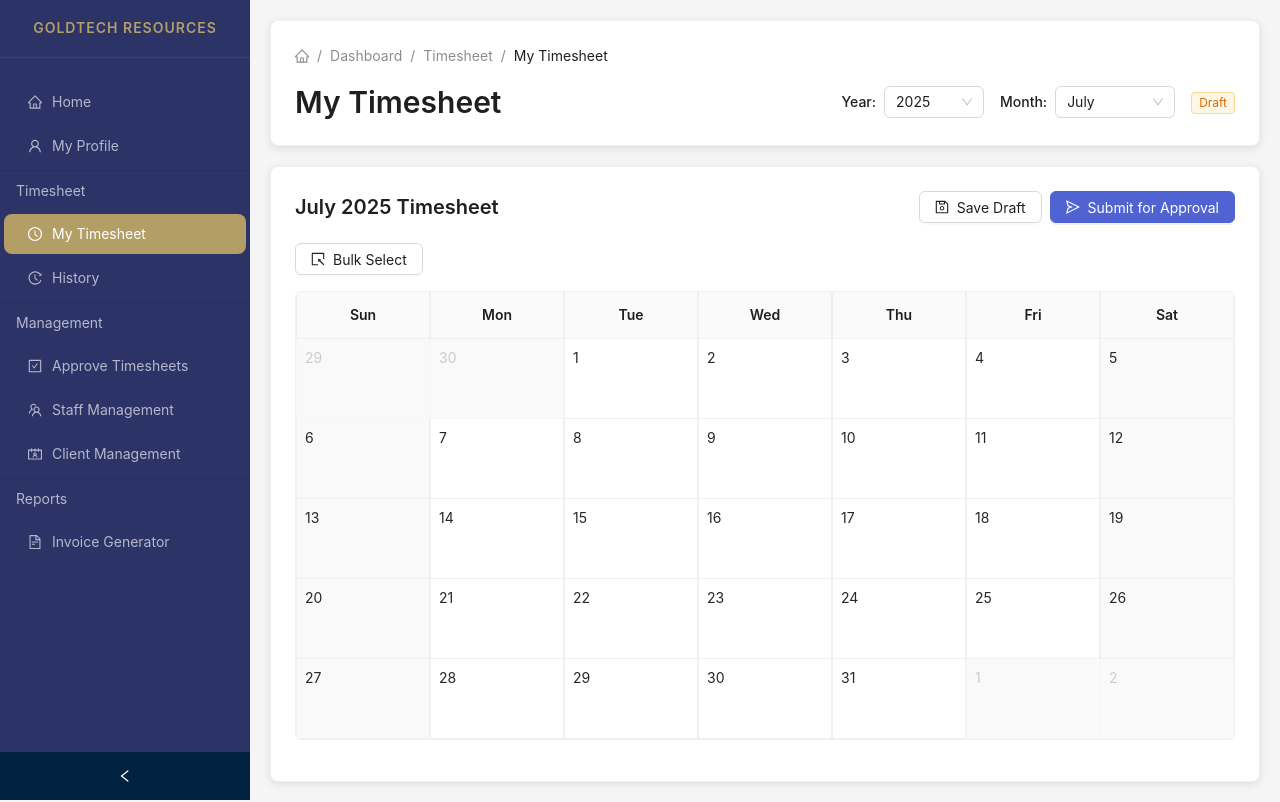
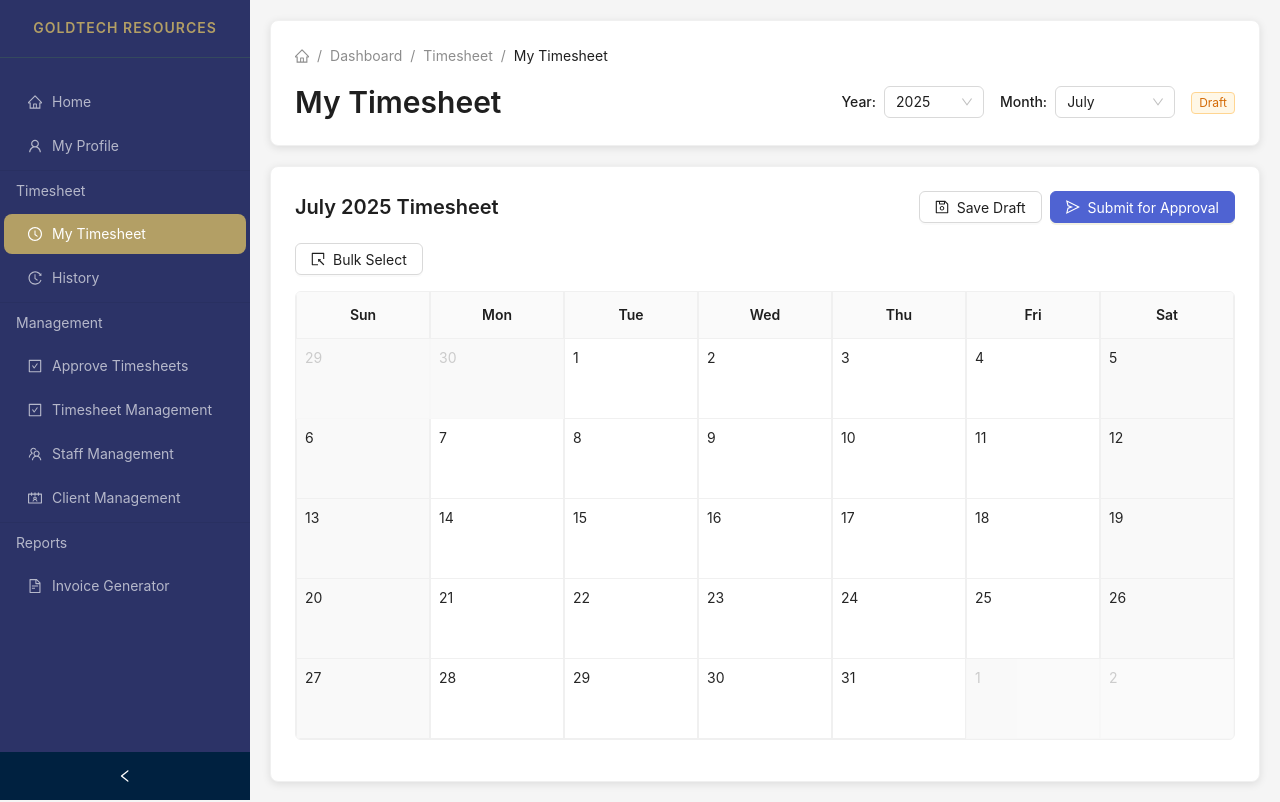
Before and after one commit to manqiie/GTTS, a React (Vite) app in the folder goldtech-timesheet/: page /timesheet in a window 1280 px wide. Built offline with nearby package versions, Linux system fonts and the light colour scheme; the HTML template or start-up script is replaced by a standard one.

Commit message:
update bulk selection remove chours

```diff
--- a/goldtech-timesheet/src/App.jsx
+++ b/goldtech-timesheet/src/App.jsx
@@ -39,6 +39,7 @@ function App() {
                 <Route path="/timesheet" element={<TimesheetPage />} />
                 <Route path="/history" element={<HistoryPlaceholder />} />
                 <Route path="/approve" element={<ApprovePlaceholder />} />
+                <Route path="/timesheet-management" element={<TimesheetPlaceholder />} />
                 <Route path="/employee-management" element={<EmployeeManagementPage />} />
                 <Route path="/employee-management/create" element={<CreateEmployeePage />} />
                 <Route path="/employee-management/edit/:id" element={<EditEmployeePage />} />
@@ -82,6 +83,13 @@ const ApprovePlaceholder = () => (
   </div>
 );
 
+const TimesheetPlaceholder = () => (
+  <div style={{ padding: '50px', textAlign: 'center' }}>
+    <h1>Timesheets management</h1>
+    <p>Timesheet Management page coming soon...</p>
+  </div>
+);
+
 const ClientsPlaceholder = () => (
   <div style={{ padding: '50px', textAlign: 'center' }}>
     <h1>Client Management</h1>
--- a/goldtech-timesheet/src/components/Sidebar.jsx
+++ b/goldtech-timesheet/src/components/Sidebar.jsx
@@ -62,6 +62,11 @@ function Sidebar({ collapsed, setCollapsed }) {
       label: 'Approve Timesheets',
     },
     {
+      key: 'timesheet-management',
+      icon: <CheckSquareOutlined />,
+      label: 'Timesheet Management',
+    },
+    {
       key: 'employee-management',
       icon: <TeamOutlined />,
       label: 'Staff Management',
@@ -93,6 +98,7 @@ function Sidebar({ collapsed, setCollapsed }) {
       'timesheet': '/timesheet',
       'history': '/history',
       'approve': '/approve',
+      'timesheet-management': '/timesheet-management',
       'employee-management': '/employee-management',
       'clients': '/clients',
       'invoices': '/invoices',
@@ -113,6 +119,7 @@ function Sidebar({ collapsed, setCollapsed }) {
     if (path === '/profile') return 'profile';
     if (path === '/history') return 'history';
     if (path === '/approve') return 'approve';
+    if (path === '/timesheet-management') return 'timesheet-management';
     if (path === '/clients') return 'clients';
     if (path === '/invoices') return 'invoices';
     return 'timesheet'; // default
--- a/goldtech-timesheet/src/pages/TimesheetPage.jsx
+++ b/goldtech-timesheet/src/pages/TimesheetPage.jsx
@@ -195,6 +195,7 @@ function TimesheetPage() {
         onSave={saveBulkEntries}
         onCancel={() => setBulkModalVisible(false)}
         onAddCustomHours={addCustomHours}
+        onRemoveCustomHours={removeCustomHours}
       />
     </div>
   );
```
